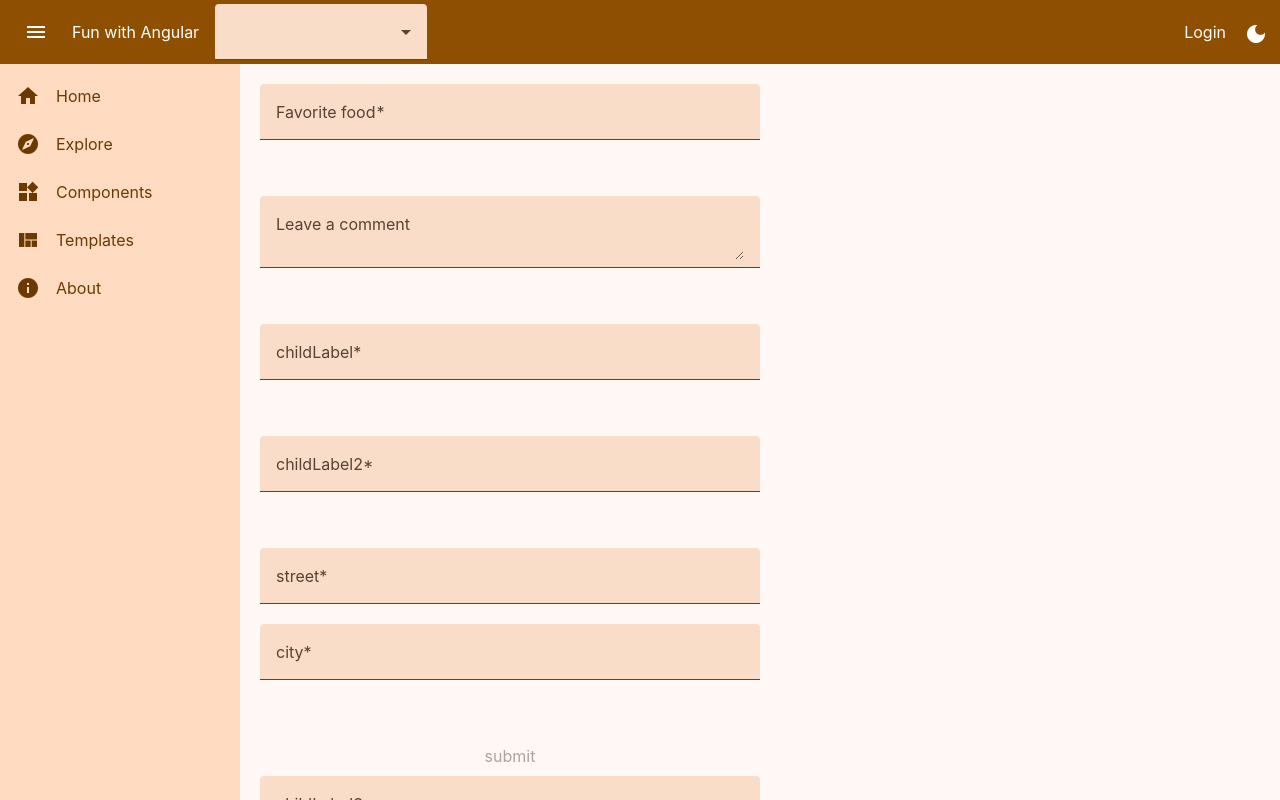
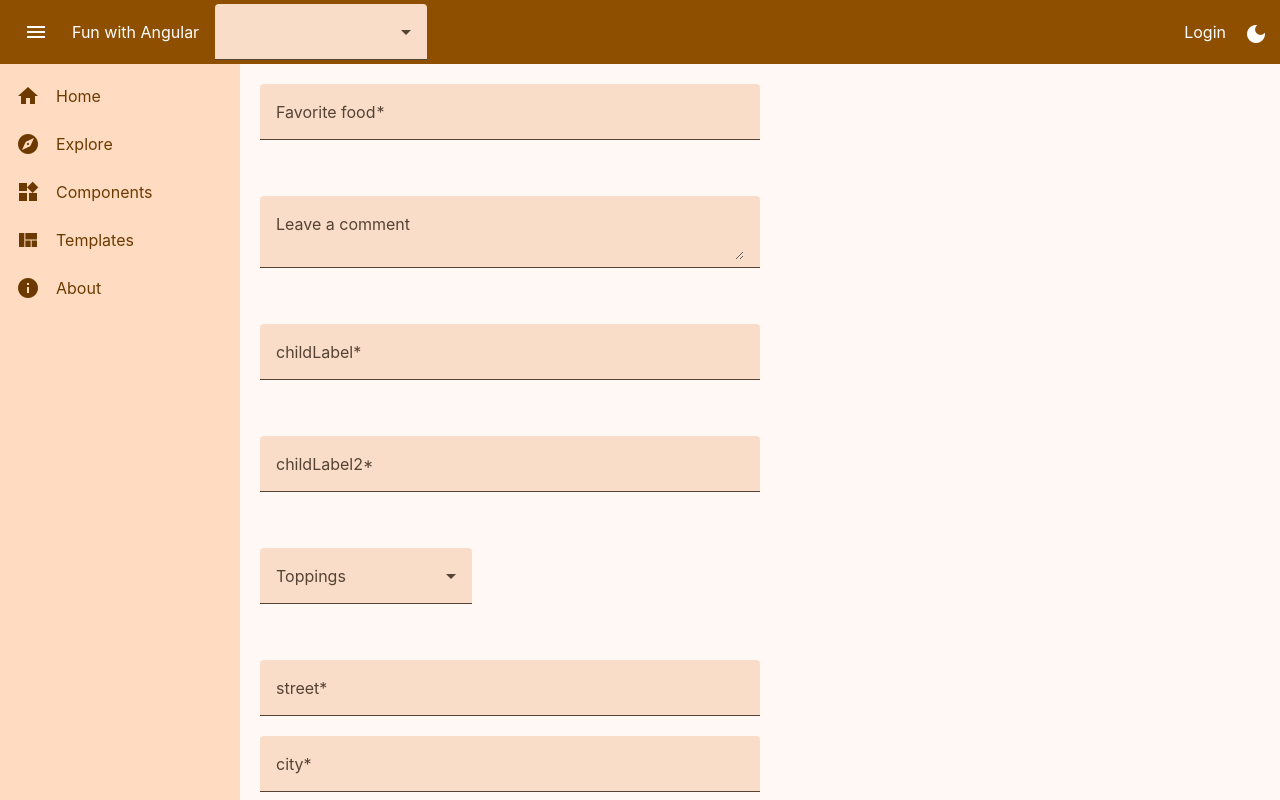
Before and after one commit to theCat69/fun-with-angular, an Angular app: page /templates in a window 1280 px wide. Built offline with nearby package versions, Linux system fonts and the light colour scheme.

Commit message:
a revoir

```diff
--- a/src/app/pages/templates/templates.html
+++ b/src/app/pages/templates/templates.html
@@ -35,6 +35,13 @@
     required
     appNoRInString
   />
+  <app-select
+    ngModel
+    name="select"
+    [options]="options()"
+  >
+
+  </app-select>
   <app-adress [(adress)]="adress" />
   <button matButton type="submit" [disabled]="!inputTestForm.form.valid">submit</button>
 </form>
--- a/src/app/pages/templates/templates.ts
+++ b/src/app/pages/templates/templates.ts
@@ -1,4 +1,4 @@
-import { Component, computed, model } from '@angular/core';
+import { Component, computed, model, signal } from '@angular/core';
 import { FormsModule } from '@angular/forms';
 import { MatFormFieldModule, MatLabel } from '@angular/material/form-field';
 import { MatInputModule } from '@angular/material/input';
@@ -8,6 +8,7 @@ import { EmailValidator } from '../../directives/email-validator';
 import { AppInput } from '../../shared/components/forms/app-input/app-input';
 import { MatButtonModule } from '@angular/material/button';
 import { Adress } from '../../shared/components/forms/adress/adress';
+import { AppSelect } from "../../shared/components/forms/app-select/app-select";
 
 @Component({
   selector: 'app-templates',
@@ -22,6 +23,7 @@ import { Adress } from '../../shared/components/forms/adress/adress';
     NoRInString,
     EmailValidator,
     ValidationErrorParserPipe,
+    AppSelect
   ],
   templateUrl: './templates.html',
   styleUrl: './templates.scss',
@@ -31,6 +33,8 @@ export class Templates {
   modelInputChiled = model('');
   modelInputChiled2 = model('');
   modelInputChiled3 = model('');
+
+  options = signal(['hello', 'goodbye', 'whatever']);
 
   adress = model({
     street: '',
--- a/src/app/shared/components/forms/app-input/app-input.html
+++ b/src/app/shared/components/forms/app-input/app-input.html
@@ -6,9 +6,9 @@
   <input
     matInput
     #appInput="ngModel"
+    [(ngModel)]="value"
     [placeholder]="placeholder()"
     [name]="name()"
-    [(ngModel)]="value"
     [disabled]="disabled()"
     (input)="onInput()"
   />
--- a/src/app/shared/components/forms/app-input/app-input.ts
+++ b/src/app/shared/components/forms/app-input/app-input.ts
@@ -18,9 +18,6 @@ import {
   styleUrl: './app-input.scss',
 })
 export class AppInput extends WithControlValueAccessor<string>() {
-  @ViewChild('appInput')
-  model!: NgModel;
-
   value = model<string>();
   name = input.required<string>();
 
--- /dev/null
+++ b/src/app/shared/components/forms/app-select/app-select.html
@@ -0,0 +1,11 @@
+<mat-form-field>
+  <mat-label>Toppings</mat-label>
+  <mat-select [(ngModel)]="value"
+    [name]="name()" [disabled]="disabled()"
+    multiple
+  >
+    @for (option of options(); track option) {
+      <mat-option [value]="option" [disabled]="isOptionDisabled(option)">{{option}}</mat-option>
+    }
+  </mat-select>
+</mat-form-field>
--- /dev/null
+++ b/src/app/shared/components/forms/app-select/app-select.ts
@@ -0,0 +1,25 @@
+import { Component, model, input } from '@angular/core';
+import { provideControlContainer, provideControlValueAccessor, WithControlValueAccessor } from '../mixins/with-control-value-accessor';
+import { MatFormFieldModule } from "@angular/material/form-field";
+import { MatSelectModule } from "@angular/material/select";
+import { FormsModule } from '@angular/forms';
+
+@Component({
+  selector: 'app-select',
+  imports: [MatFormFieldModule, MatSelectModule, FormsModule],
+  providers: [provideControlValueAccessor(AppSelect)],
+  viewProviders: [provideControlContainer()],
+  templateUrl: './app-select.html',
+  styleUrl: './app-select.scss'
+})
+export class AppSelect extends WithControlValueAccessor<string>() {
+  value = model<string>();
+  name = input.required<string>();
+
+  options = input.required<string[]>();
+
+  isOptionDisabled(option: string) {
+    console.log("should disable");
+    console.log(option);
+  }
+}
```
Also changed, not shown: src/app/shared/components/forms/app-select/app-select.scss (added), 1 other file (tests, documents, lock files or other folders).
